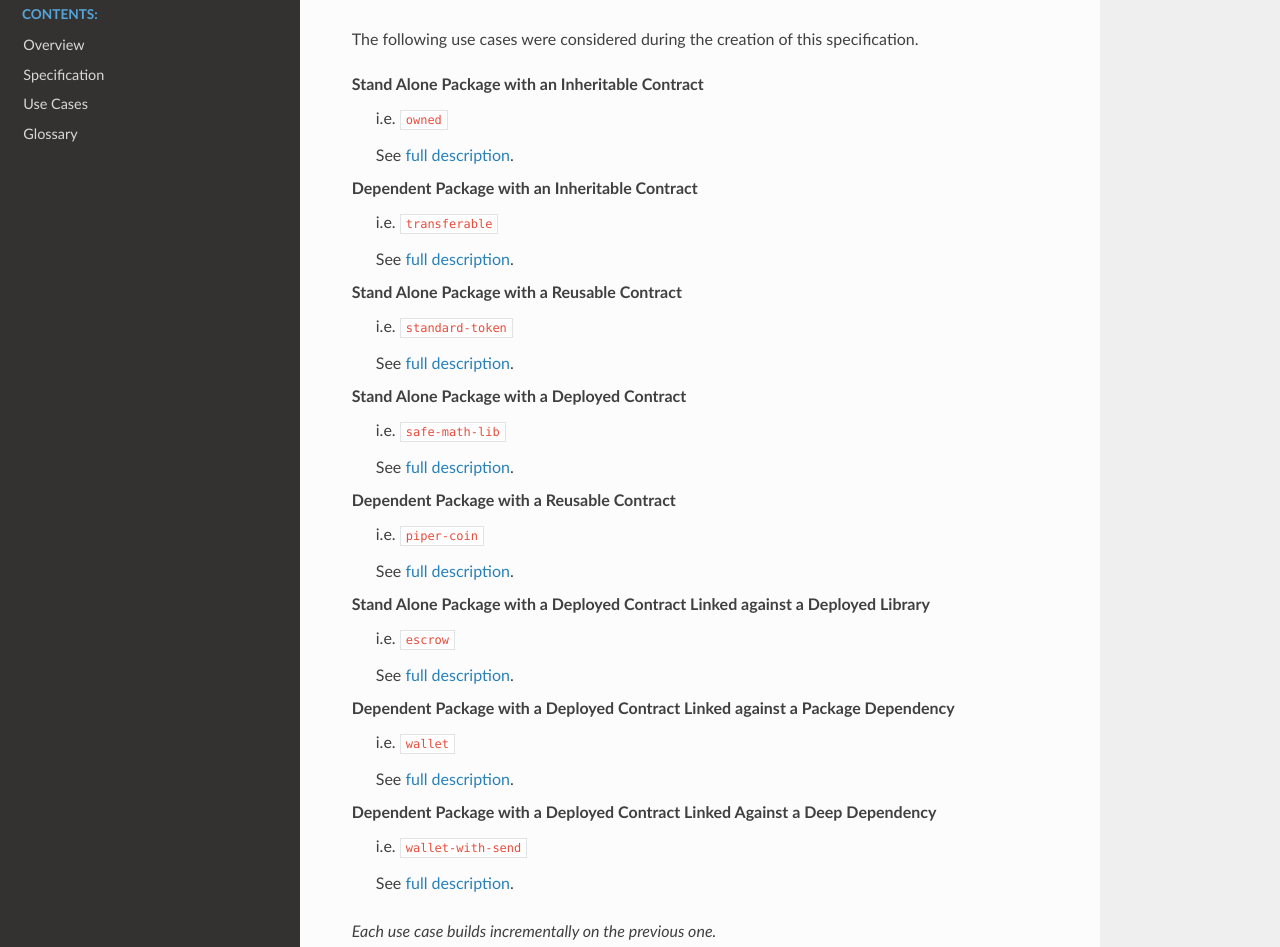
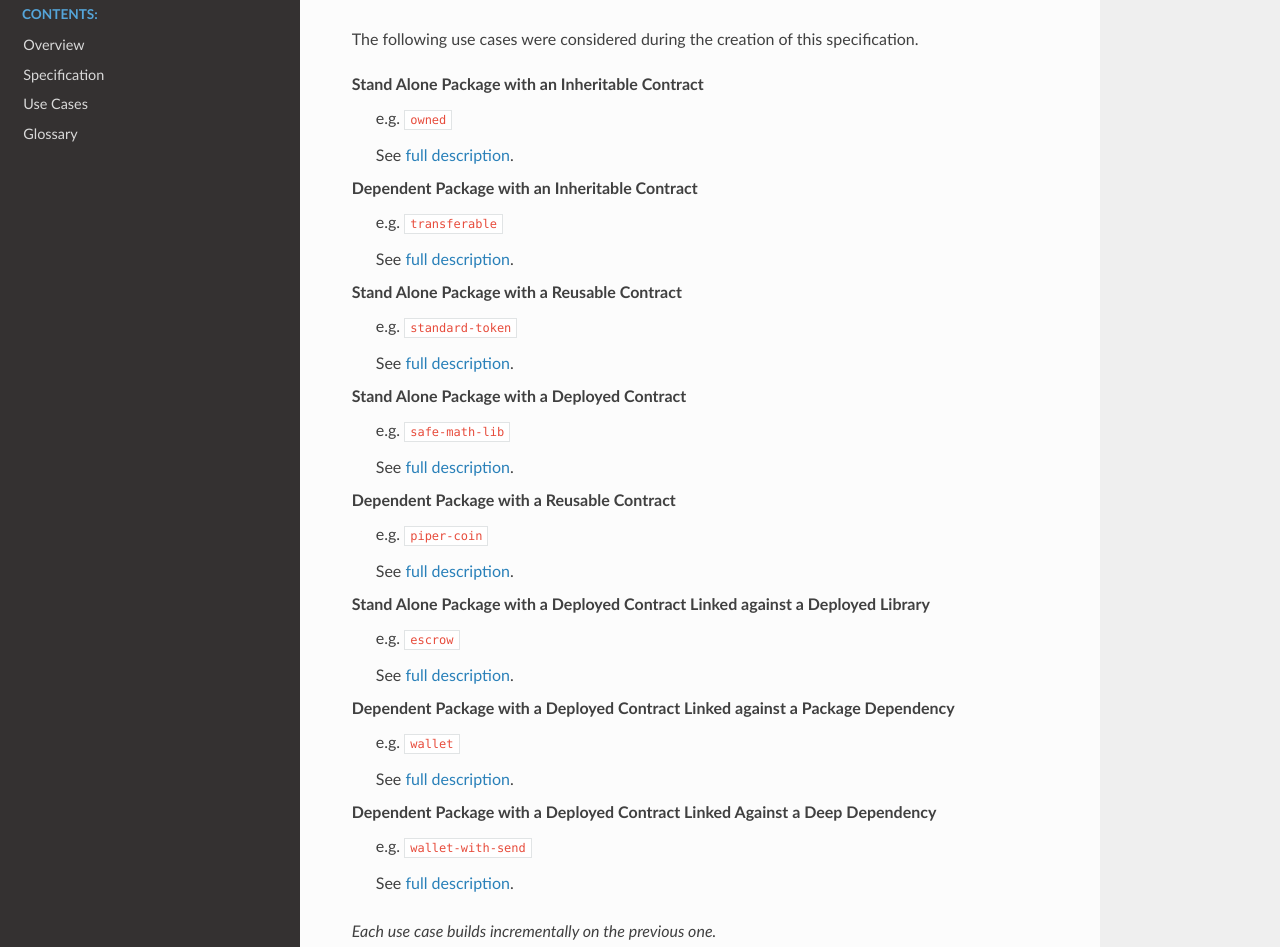
Before and after one commit to ethpm/ethpm-spec, a Sphinx documentation site: the page built from docs/source/use-cases.rst, in a window 1280 px wide and 1400 px high. Shown: the part 132-1079 px from the top of the window. Built offline with Sphinx 7.4.7 and the Read the Docs theme 2.0.0, drawn with Linux system fonts in a browser that asks for light colours; the version number is read from the project's files by our own code.

Commit message:
Use e.g. (for example) instead of i.e. (in essence)
"e.g." should be used when providing an example, whereas "i.e." should be use when providing clarification.

```diff
--- a/docs/source/_use-cases.rst
+++ b/docs/source/_use-cases.rst
@@ -5,42 +5,42 @@ The following use cases were considered during the creation of this
 specification.
 
 Stand Alone Package with an Inheritable Contract
-   i.e. ``owned``
+   e.g. ``owned``
 
    See `full description <#stand-alone-package-with-an-inheritable-contract>`__.
 
 Dependent Package with an Inheritable Contract
-   i.e. ``transferable``
+   e.g. ``transferable``
 
    See `full description <#dependent-package-with-an-inheritable-contract>`_.
 
 Stand Alone Package with a Reusable Contract
-   i.e. ``standard-token``
+   e.g. ``standard-token``
 
    See `full description <#stand-alone-package-with-a-reusable-contract>`_.
 
 Stand Alone Package with a Deployed Contract
-   i.e. ``safe-math-lib``
+   e.g. ``safe-math-lib``
 
    See `full description <#stand-alone-package-with-a-deployed-contract>`_.
 
 Dependent Package with a Reusable Contract
-   i.e. ``piper-coin``
+   e.g. ``piper-coin``
 
    See `full description <#dependent-package-with-a-reusable-contract>`_.
 
 Stand Alone Package with a Deployed Contract Linked against a Deployed Library
-   i.e. ``escrow``
+   e.g. ``escrow``
 
    See `full description <#stand-alone-package-with-a-deployed-contract-linked-against-a-deployed-library>`_.
 
 Dependent Package with a Deployed Contract Linked against a Package Dependency
-   i.e. ``wallet``
+   e.g. ``wallet``
 
    See `full description <#dependent-package-with-a-deployed-contract-linked-against-a-package-dependency>`_.
 
 Dependent Package with a Deployed Contract Linked Against a Deep Dependency
-   i.e. ``wallet-with-send``
+   e.g. ``wallet-with-send``
 
    See `full description <#dependent-package-with-a-deployed-contract-linked-against-a-deep-dependency>`_.
 
```
